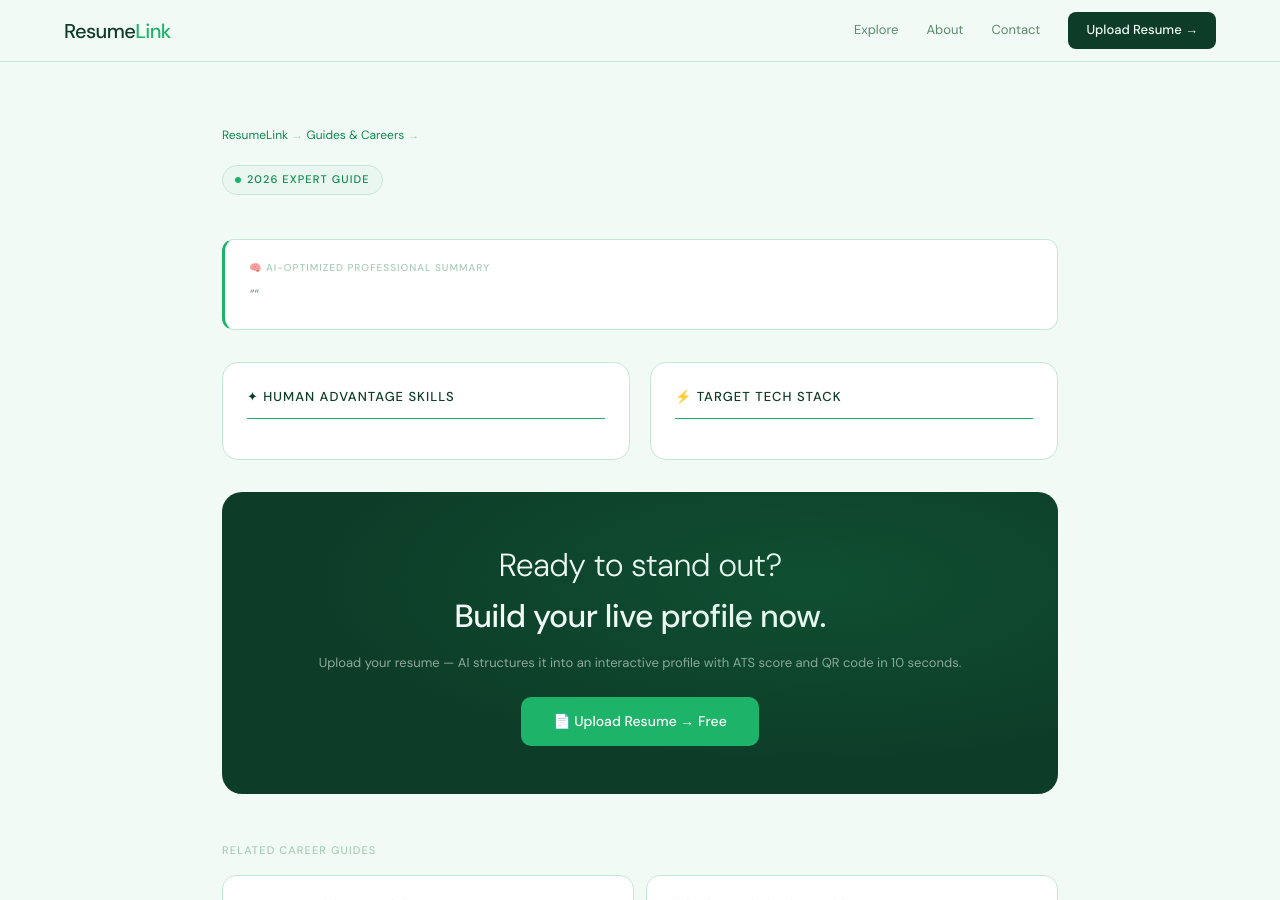
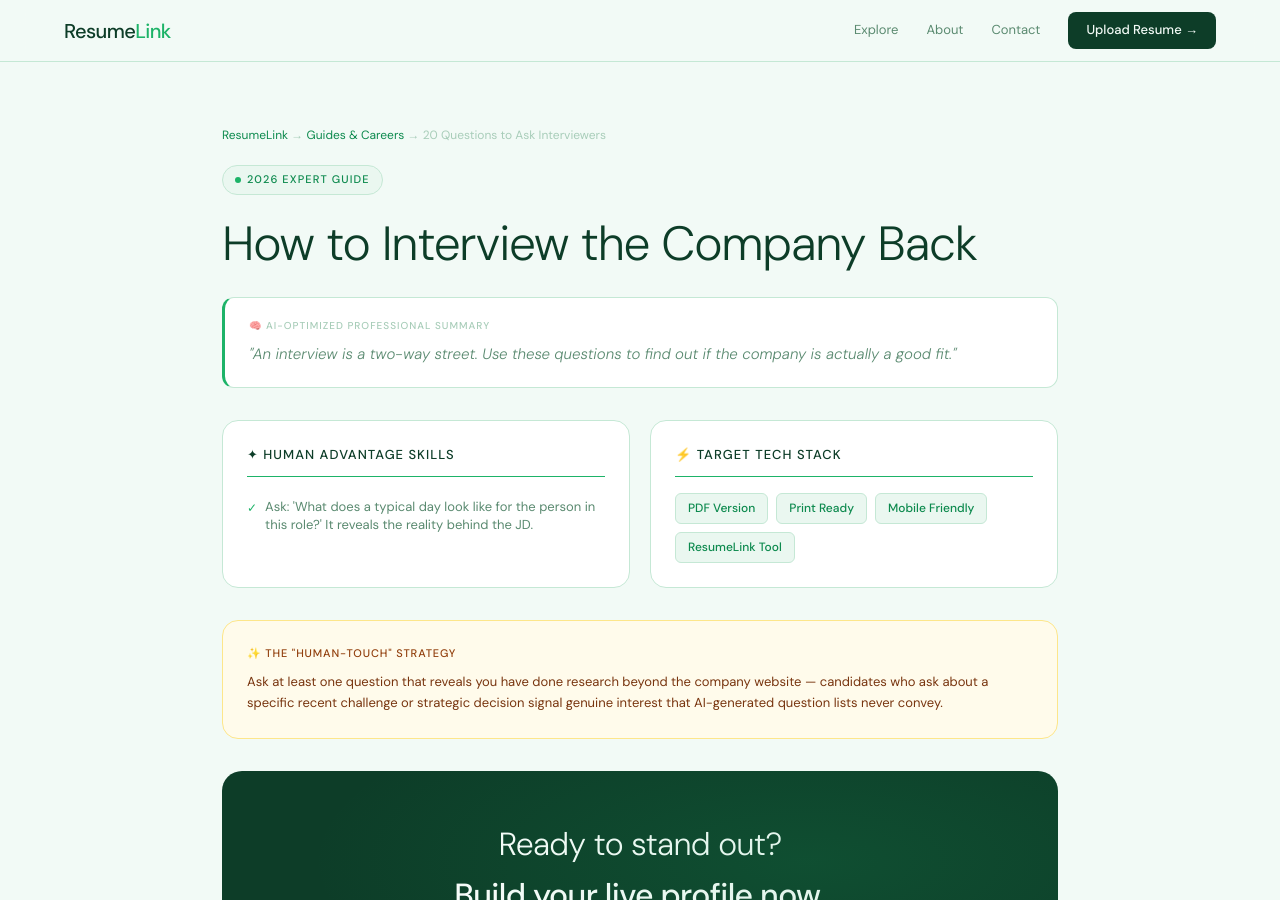
Before and after one commit to AIsrail/resumelink, a Jekyll site: the page built from _roles/questions-for-interviewers.md, in a window 1280 px wide and 900 px high. Built offline with Jekyll 4.4.1, drawn with Linux system fonts in a browser that asks for light colours; some web fonts are replaced.

Commit message:
Update questions-for-interviewers.md

```diff
--- a/_roles/questions-for-interviewers.md
+++ b/_roles/questions-for-interviewers.md
@@ -4,7 +4,7 @@ category: "Checklists"
 title: "20 Questions to Ask Interviewers"
 h1: "How to Interview the Company Back"
 summary_hack: "An interview is a two-way street. Use these questions to find out if the company is actually a good fit."
-judgment_skills: Ask: 'What does a typical day look like for the person in this role?' It reveals the reality behind the JD.
+judgment_skills: "Ask: 'What does a typical day look like for the person in this role?' It reveals the reality behind the JD."
 ai_tools: ["PDF Version", "Print Ready", "Mobile Friendly", "ResumeLink Tool"]
 human_touch_tip: "Ask at least one question that reveals you have done research beyond the company website — candidates who ask about a specific recent challenge or strategic decision signal genuine interest that AI-generated question lists never convey."
 ---
```
